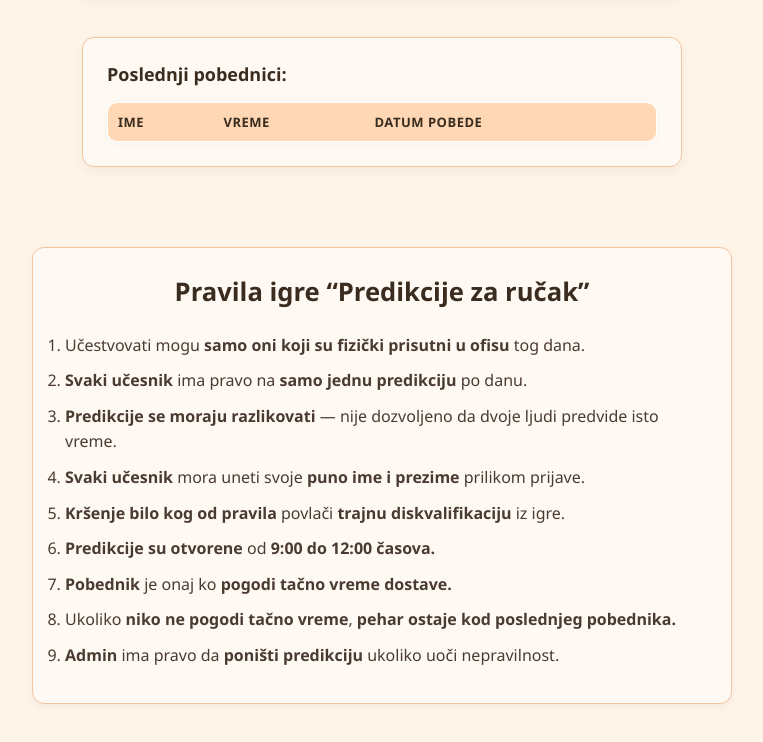
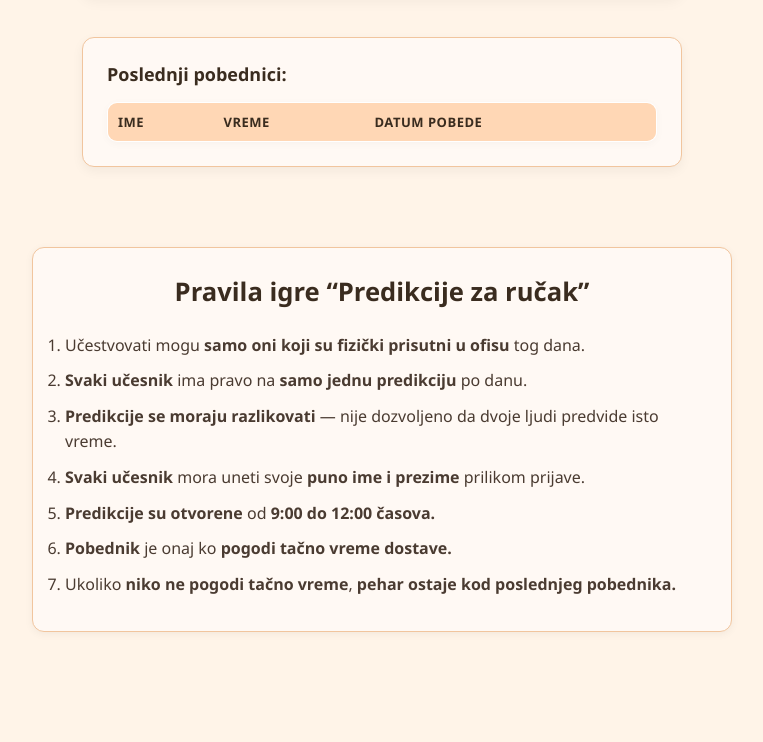
Before and after one commit to ljubica-velaga/predikcije_app, a plain HTML site: page index.html in a window 1280 px wide. Shown: the part 628-1370 px from the top of the page, without its empty margins (258-1021 px from the left). After the commit the page ends 1340 px from the top, so only its background shows below. Drawn offline with nearby package versions, Linux system fonts and the light colour scheme.

Commit message:
updated rules

```diff
--- a/index.html
+++ b/index.html
@@ -72,11 +72,9 @@
         <li><strong>Svaki učesnik</strong> ima pravo na <strong>samo jednu predikciju</strong> po danu.</li>
         <li><strong>Predikcije se moraju razlikovati</strong> — nije dozvoljeno da dvoje ljudi predvide isto vreme.</li>
         <li><strong>Svaki učesnik</strong> mora uneti svoje <strong>puno ime i prezime</strong> prilikom prijave.</li>
-        <li><strong>Kršenje bilo kog od pravila</strong> povlači <strong>trajnu diskvalifikaciju</strong> iz igre.</li>
         <li><strong>Predikcije su otvorene</strong> od <strong>9:00 do 12:00 časova.</strong></li>
         <li><strong>Pobednik</strong> je onaj ko <strong>pogodi tačno vreme dostave.</strong></li>
         <li>Ukoliko <strong>niko ne pogodi tačno vreme</strong>, <strong>pehar ostaje kod poslednjeg pobednika.</strong></li>
-        <li><strong>Admin</strong> ima pravo da <strong>poništi predikciju</strong> ukoliko uoči nepravilnost.</li>
       </ol>
     </div>
 
```
